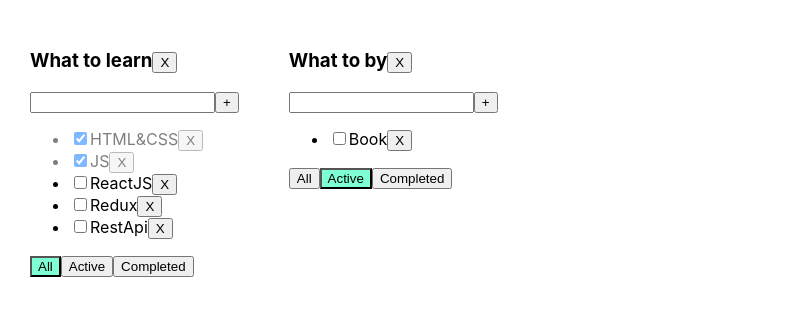
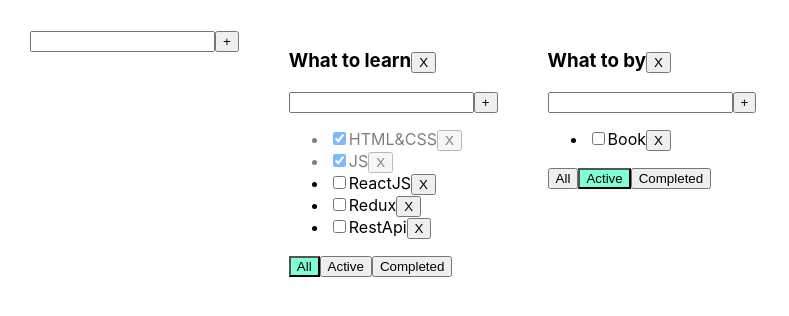
Before and after one commit to kiselek-bit/TodoList, a React (Create React App) app: page / in a window 1280 px wide. Shown: the top 316 px of the page, without its empty margins (0-789 px from the left). Built offline with nearby package versions, Linux system fonts and the light colour scheme.

Commit message:
add components input and span

```diff
--- /dev/null
+++ b/src/AddItemForm.tsx
@@ -0,0 +1,42 @@
+import React, {ChangeEvent, KeyboardEvent, useState} from 'react';
+
+type AddItemFormPropsType = {
+    addItem: (taskTitle: string) => void
+}
+
+export  function AddItemForm (props: AddItemFormPropsType) {
+
+    let [taskTitle, setTaskTitle] = useState<string>('')
+    let [error, setError] = useState<null | string>(null)
+
+    const addTask = () => {
+        if (taskTitle.trim() === '') {
+            setError("Title is required")
+            setTaskTitle('')
+            return
+        }
+        props.addItem(taskTitle.trim())
+        setTaskTitle('')
+    }
+    const onChangeHandler = (e: ChangeEvent<HTMLInputElement>) => {
+        setTaskTitle(e.currentTarget.value)
+        setError(null)
+    }
+    const onKeyPressHandler = (e: KeyboardEvent<HTMLInputElement>) => {
+        if (e.key === 'Enter') {
+            addTask()
+        }
+    }
+
+    return(
+        <div>
+            <input onChange={onChangeHandler}
+                   value={taskTitle}
+                   onKeyPress={onKeyPressHandler}
+                   className={error ? 'error' : ''}
+            />
+            <button onClick={addTask}>+</button>
+            {error && <div className={error ? "error-message" : ""}>{error}</div>}
+        </div>
+    )
+}
--- a/src/App.tsx
+++ b/src/App.tsx
@@ -2,6 +2,7 @@ import React, {useState} from 'react';
 import './App.css';
 import {Todolist} from "./Todolist";
 import {v1} from "uuid";
+import {AddItemForm} from "./AddItemForm";
 
 export type FilterValuesType = 'all' | 'active' | 'completed'
 export type TaskType = {
@@ -82,8 +83,36 @@ function App() {
         }
     }
 
+    function addTodolist(title: string) {
+        let newTodolist: TodolistType = {id: v1(), title: title, filter: 'all'}
+        setTodoLists([newTodolist, ...todoLists])
+
+        tasks[newTodolist.id] = []
+        setTasks({...tasks})
+    }
+
+    function changeTaskTitle(newTaskTitle: string, taskId: string, tlId: string) {
+        let todolist = tasks[tlId]
+        let task = todolist.find(t => t.id === taskId)
+        if (task) {
+            task.title = newTaskTitle
+            setTasks({...tasks})
+        }
+
+    }
+
+    function changeTodolistTitle(newTodolistTitle: string, tlId: string) {
+        let todolist = todoLists.find(tl => tl.id === tlId)
+        if (todolist) {
+            todolist.title = newTodolistTitle
+            setTodoLists([...todoLists])
+        }
+    }
+
     return (
         <div className="App">
+
+            <AddItemForm addItem={addTodolist}/>
             {
                 todoLists.map(tl => {
                     let tasksForTodoList = tasks[tl.id]
@@ -105,7 +134,9 @@ function App() {
                             tasks={tasksForTodoList}
                             changeFilter={changeFilter}
                             removeTodolist={removeTodoList}
+                            changeTaskTitle={changeTaskTitle}
                             changeTaskStatus={changeTaskStatus}
+                            changeTodolistTitle={changeTodolistTitle}
                         />
                     )
                 })
--- /dev/null
+++ b/src/EditableSpan.tsx
@@ -0,0 +1,35 @@
+import React, {ChangeEvent, useState} from "react";
+
+type EditableSpanPropsType = {
+    title: string
+    changeTitle: (newTitle: string) => void
+}
+
+export function EditableSpan(props: EditableSpanPropsType) {
+
+    let [editMode, setEditMode] = useState<boolean>(false)
+    let [title, setTitle] = useState<string>(props.title)
+
+    const changeMode = () => {
+        setEditMode(true)
+        setTitle(props.title)
+    }
+    const onBlurClickHandler = () => {
+        setEditMode(false)
+        if (title.trim()) {
+            props.changeTitle(title.trim())
+        }
+    }
+    const onChangeInput = (e: ChangeEvent<HTMLInputElement>) => {
+        setTitle(e.target.value)
+    }
+
+    return (
+        editMode ?
+            <input value={title}
+                   onBlur={onBlurClickHandler}
+                   onChange={onChangeInput}
+                   autoFocus/>
+            : <span onDoubleClick={changeMode}>{props.title}</span>
+    )
+}
--- a/src/Todolist.tsx
+++ b/src/Todolist.tsx
@@ -1,5 +1,7 @@
-import React, {ChangeEvent, KeyboardEvent, useState} from "react";
+import React, {ChangeEvent} from "react";
 import {FilterValuesType, TaskType} from "./App";
+import {AddItemForm} from "./AddItemForm";
+import {EditableSpan} from "./EditableSpan";
 
 type PropsType = {
     id: string
@@ -11,52 +13,33 @@ type PropsType = {
     removeTask: (taskId: string, tlId: string) => void
     changeFilter: (value: FilterValuesType, todoListId: string) => void
     changeTaskStatus: (id: string, isDone: boolean, tlId: string) => void
+    changeTodolistTitle: (newTodolistTitle: string, tlId: string) => void
+    changeTaskTitle: (newTaskTitle: string, taskId: string, tlId: string) => void
 }
 
 
 export function Todolist(props: PropsType) {
 
-    let [taskTitle, setTaskTitle] = useState<string>('')
-    let [error, setError] = useState<null | string>(null)
-
     const onAllClickHandler = () => props.changeFilter('all', props.id)
     const onActiveClickHandler = () => props.changeFilter('active', props.id)
     const onCompletedClickHandler = () => props.changeFilter('completed', props.id)
 
-    const addTask = () => {
-        if (taskTitle.trim() === '') {
-            setError("Title is required")
-            setTaskTitle('')
-            return
-        }
-        props.addTask(taskTitle.trim(), props.id)
-        setTaskTitle('')
+    const addTask = (taskTitle: string) => {
+        props.addTask(taskTitle, props.id)
     }
-    const onChangeHandler = (e: ChangeEvent<HTMLInputElement>) => {
-        setTaskTitle(e.currentTarget.value)
-        setError(null)
+    const changeTodolistTitle = (newTodolistTitle: string) => {
+        props.changeTodolistTitle(newTodolistTitle, props.id)
     }
-    const onKeyPressHandler = (e: KeyboardEvent<HTMLInputElement>) => {
-        if (e.key === 'Enter') {
-            addTask()
-        }
-    }
+
     const removeTodolist = () => props.removeTodolist(props.id)
 
     return (
         <div>
-            <h3>{props.title}
+            <h3>
+                <EditableSpan title={props.title} changeTitle={changeTodolistTitle}/>
                 <button onClick={removeTodolist}>X</button>
             </h3>
-            <div>
-                <input onChange={onChangeHandler}
-                       value={taskTitle}
-                       onKeyPress={onKeyPressHandler}
-                       className={error ? 'error' : ''}
-                />
-                <button onClick={addTask}>+</button>
-                {error && <div className={error ? "error-message" : ""}>{error}</div>}
-            </div>
+            <AddItemForm addItem={addTask}/>
             <ul>
                 {
                     props.tasks.map((task) => {
@@ -65,13 +48,16 @@ export function Todolist(props: PropsType) {
                         const changeChecked = (e: ChangeEvent<HTMLInputElement>) => {
                             props.changeTaskStatus(task.id, e.target.checked, props.id)
                         }
+                        const changeTitleTask = (newTaskTitle: string) => {
+                            props.changeTaskTitle(newTaskTitle, task.id, props.id)
+                        }
 
                         return (
                             <li key={task.id} className={task.isDone ? 'is-done' : ''}>
                                 <input type="checkbox"
                                        checked={task.isDone}
                                        onChange={changeChecked}/>
-                                <span>{task.title}</span>
+                                <EditableSpan title={task.title} changeTitle={changeTitleTask}/>
                                 <button onClick={onRemoveTaskHandler}>X</button>
                             </li>
                         )
```
Also changed, not shown: 1 other file (tests, documents, lock files or other folders).
